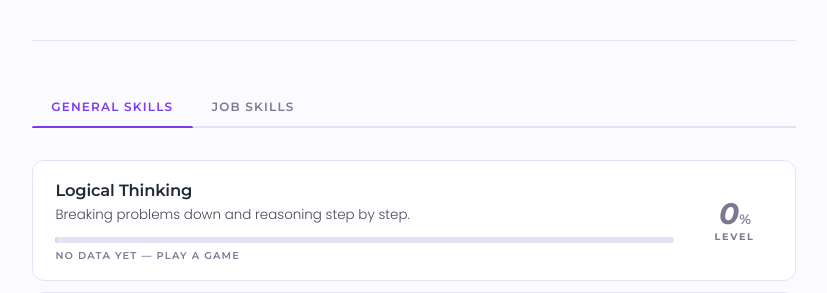
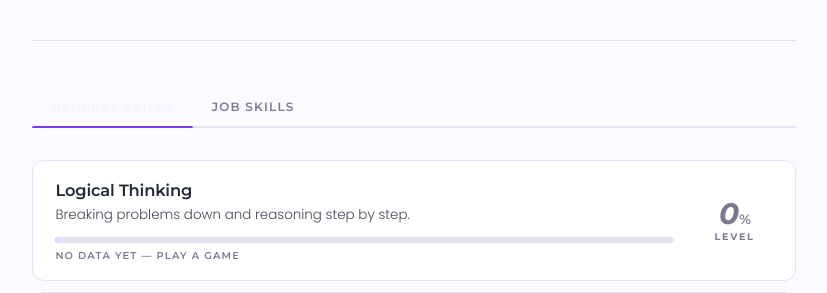
Before and after one commit to blankoner/Nova_App, a Flask app: page /skills in a window 1280 px wide. Shown: the part 349-642 px from the top of the page, without its empty margins (226-1053 px from the left). Run offline with Flask 3, Linux system fonts and the light colour scheme.

Commit message:
skills and login changes design

```diff
--- a/static/css/skills.css
+++ b/static/css/skills.css
@@ -293,7 +293,7 @@ a { color: inherit; text-decoration: none; }
   border-radius: 2px 2px 0 0;
 }
 .tab-btn:hover { color: var(--ink-2); }
-.tab-btn.active { color: var(--violet); }
+.tab-btn.active { color: whitesmoke; }
 .tab-btn.active::after { transform: scaleX(1); }
 
 .tab-panel { display: none; }
--- a/templates/index.html
+++ b/templates/index.html
@@ -15,7 +15,7 @@
     <div class="auth-card">
       <div class="auth-brand">
         <div class="brand-icon" aria-hidden="true">
-          <img src="{{ url_for('static', filename='logos/Logo Blanc.png') }}" width="70px">
+          <img src="{{ url_for('static', filename='logos/logo-couleur.png') }}" width="70px">
         </div><br>
         <div class="brand-copy">
           <p class="brand-eyebrow">NOVA</p>
```
